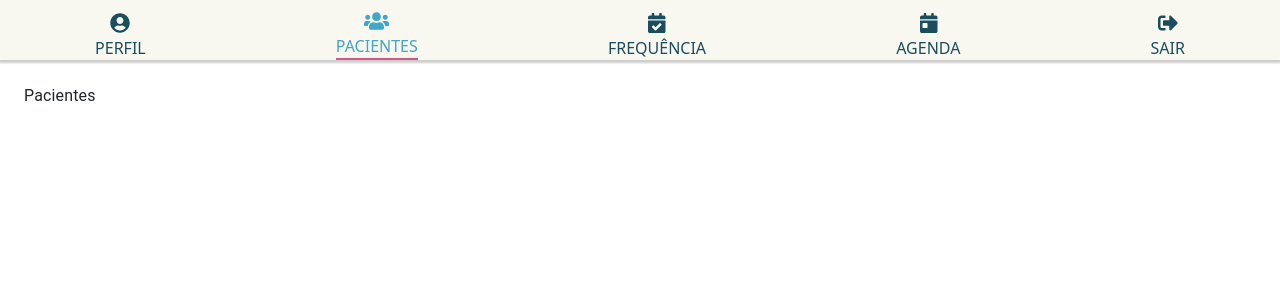
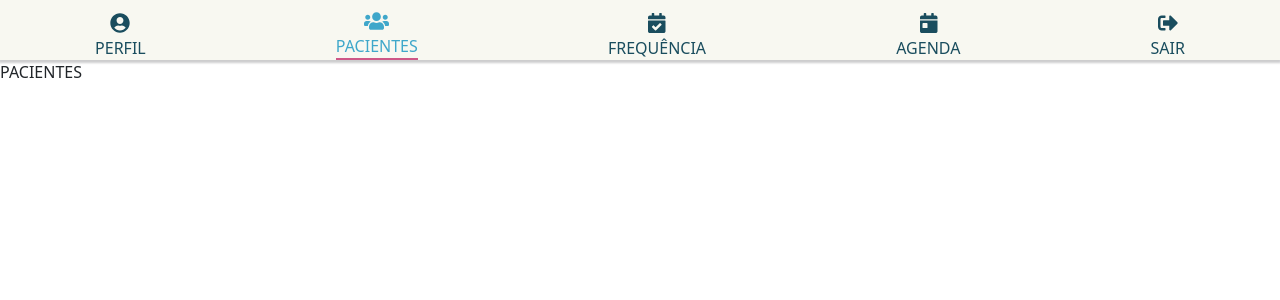
Before and after one commit to ronaldosenajr/my-clinic-app, a React (Create React App) app: page /main in a window 1280 px wide. Shown: the top 300 px of the page. Built offline with nearby package versions, Linux system fonts and the light colour scheme; no server answers.

Commit message:
Refatorado o componente TabPanel e renomeado para ContentPanel

```diff
--- /dev/null
+++ b/src/Components/ContentPanel.jsx
@@ -0,0 +1,24 @@
+import React from 'react';
+import PropTypes from 'prop-types';
+
+export default function ContentPanel(props) {
+  const { children, value, index, ...other } = props;
+  return (
+    <section
+      id={ `nav-tabpanel-${index}` }
+      { ...other }
+    >
+      {value === index && (
+        <div>
+          {children}
+        </div>
+      )}
+    </section>
+  );
+}
+
+ContentPanel.propTypes = {
+  children: PropTypes.node.isRequired,
+  index: PropTypes.number.isRequired,
+  value: PropTypes.number.isRequired,
+};
--- a/src/Components/TabPanel.jsx
+++ /dev/null
@@ -1,29 +0,0 @@
-import React from 'react';
-import PropTypes from 'prop-types';
-import Typography from '@material-ui/core/Typography';
-import Box from '@material-ui/core/Box';
-
-export default function TabPanel(props) {
-  const { children, value, index, ...other } = props;
-  return (
-    <div
-      role="tabpanel"
-      hidden={ value !== index }
-      id={ `nav-tabpanel-${index}` }
-      aria-labelledby={ `nav-tab-${index}` }
-      { ...other }
-    >
-      {value === index && (
-        <Box p={ 3 }>
-          <Typography>{children}</Typography>
-        </Box>
-      )}
-    </div>
-  );
-}
-
-TabPanel.propTypes = {
-  children: PropTypes.node.isRequired,
-  index: PropTypes.number.isRequired,
-  value: PropTypes.number.isRequired,
-};
--- a/src/Pages/Main.jsx
+++ b/src/Pages/Main.jsx
@@ -1,7 +1,8 @@
 import React, { useContext } from 'react';
 import scheduleContext from '../Context/Context';
-import TabPanel from '../Components/TabPanel';
+import ContentPanel from '../Components/ContentPanel';
 import Header from '../Components/Header';
+import Pacientes from './Pacientes';
 import authentication from '../firebaseConfig';
 
 export default function Main() {
@@ -12,23 +13,23 @@ export default function Main() {
     authentication.signOut();
   };
   return (
-    <div>
+    <main>
       <Header />
-      <TabPanel value={ tabValue } index={ 0 }>
+      <ContentPanel value={ tabValue } index={ 0 }>
         Usuario
         {' '}
         {user ? user.email : ''}
         <button type="button" onClick={ logOut }>Sair</button>
-      </TabPanel>
-      <TabPanel value={ tabValue } index={ 1 }>
-        Pacientes
-      </TabPanel>
-      <TabPanel value={ tabValue } index={ 2 }>
+      </ContentPanel>
+      <ContentPanel value={ tabValue } index={ 1 }>
+        <Pacientes />
+      </ContentPanel>
+      <ContentPanel value={ tabValue } index={ 2 }>
         Frequência
-      </TabPanel>
-      <TabPanel value={ tabValue } index={ 3 }>
+      </ContentPanel>
+      <ContentPanel value={ tabValue } index={ 3 }>
         Agenda
-      </TabPanel>
-    </div>
+      </ContentPanel>
+    </main>
   );
 }
--- /dev/null
+++ b/src/Pages/Pacientes.jsx
@@ -0,0 +1,9 @@
+import React from 'react';
+
+export default function Pacientes() {
+  return (
+    <div>
+      PACIENTES
+    </div>
+  );
+}
```
